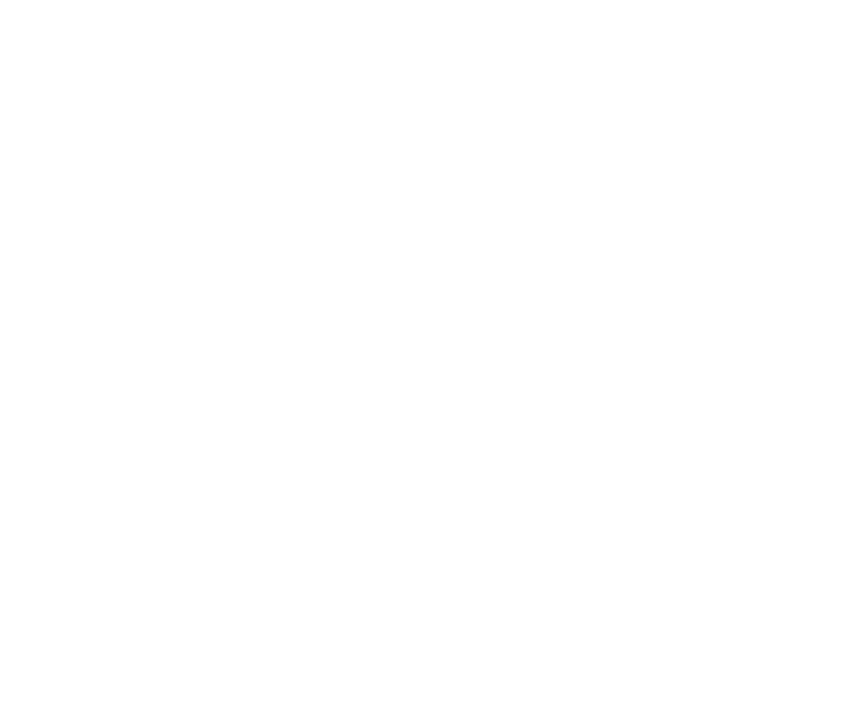
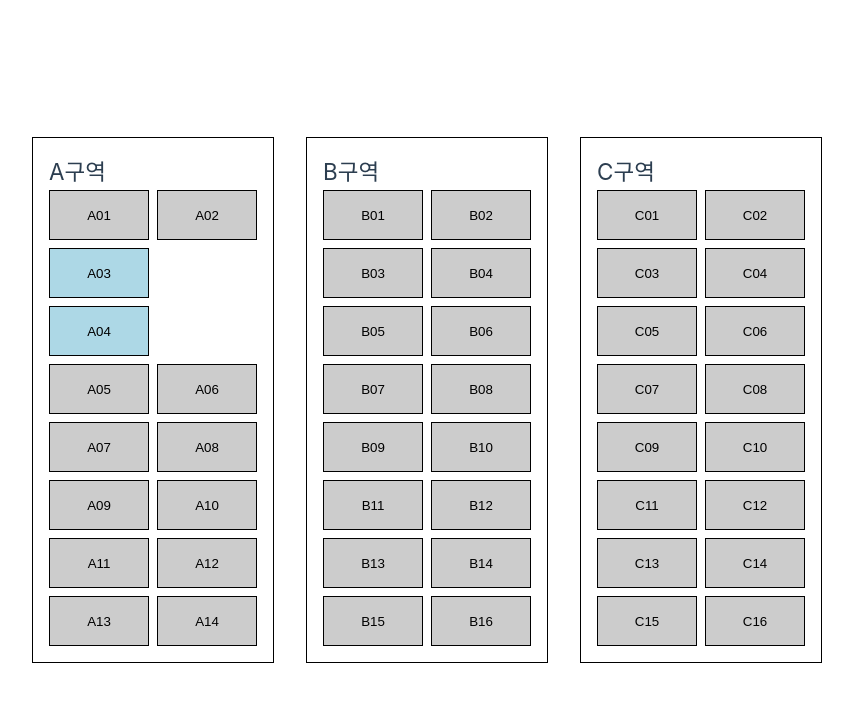
Before and after one commit to chagok-chagok/chagokchagok, a Vue app in the folder frontend/chagokchagok/: page /section in a window 1280 px wide. Before the commit this address had no page. Shown: the top 702 px of the page, without its empty margins (32-885 px from the left). Built offline with nearby package versions, Linux system fonts and the light colour scheme; what vue-sse would draw is missing.

Commit message:
:art: 키오스크 코드 수정
Change-Id: I56d68d55805660200aacc94e416db230ce7c401b

```diff
--- a/frontend/chagokchagok/src/components/kiosk/FirstScreen.vue
+++ b/frontend/chagokchagok/src/components/kiosk/FirstScreen.vue
@@ -27,16 +27,43 @@ import axios from "axios";
 import router from "@/router";
 import { useParkingStore } from "@/stores/parkingStore";
 
+const kioskUrl = "http://localhost:8080/sse/kiosk";
 const currentTime = ref(getCurrentTime());
 const allocatedLocation = ref("");
 const parkingStore = useParkingStore();
 
 onMounted(() => {
+  const sseEvent = new EventSource(kioskUrl);
+  //연결 리스너
+  sseEvent.addEventListener("open", function (e) {
+    //캐치할 에러코드를 써줌
+    console.log(e.data);
+  });
+
+  //에러 리스너
+  sseEvent.addEventListener("error", function (e) {
+    console.log(e);
+  });
+
+  //SENSOR_REPORT 상태코드 리스너 << 이런식으로 등록하면 됨
+  sseEvent.addEventListener("VALID_CAR_NUM", function (e) {
+    const carNumber = e.data; // e.data가 차 번호를 포함하고 있다고 가정합니다.
+    console.log(carNumber);
+    selectParking(true, carNumber); // selectParking에 carNumber를 전달합니다.
+  });
+
+  //SENSOR_REPORT 상태코드 리스너 << 이런식으로 등록하면 됨
+  sseEvent.addEventListener("INVALID_CAR_NUM", function (e) {
+    //캐치할 상태코드를 써줌
+    console.log(e.data);
+    router.push("/third");
+  });
   const interval = setInterval(() => {
     currentTime.value = getCurrentTime();
   }, 10000);
 
   onUnmounted(() => {
+    const sseEvent = new EventSource(kioskUrl);
     clearInterval(interval);
   });
 });
@@ -46,12 +73,12 @@ function getCurrentTime() {
   return now.toTimeString().substring(0, 5);
 }
 
-function selectParking(isDisabled) {
+function selectParking(isDisabled, carNumber) {
   axios
     .post(
       "http://localhost:8080/park/allocation",
       {
-        car_no: "10가1234",
+        car_no: carNumber,
         is_disabled: isDisabled,
       },
       {
@@ -75,6 +102,11 @@ function selectParking(isDisabled) {
 </script>
 
 <style scoped>
+@font-face {
+  font-family: "NotoSansKR";
+  src: url("@/assets/NotoSansKR-Bold.ttf");
+}
+
 .screen-container {
   position: relative;
   font-family: "Arial", sans-serif;
@@ -117,6 +149,7 @@ function selectParking(isDisabled) {
 }
 
 .message {
+  font-family: "NotoSansKR";
   color: #000;
   font-size: 2em;
   text-align: center;
--- a/frontend/chagokchagok/src/components/kiosk/SecondScreen.vue
+++ b/frontend/chagokchagok/src/components/kiosk/SecondScreen.vue
@@ -14,6 +14,8 @@
 <script setup>
 import { ref, onMounted } from "vue";
 import router from "@/router";
+import axios from "axios";
+import { useParkingStore } from "@/stores/parkingStore";
 
 // 현재 시간을 가져오는 함수
 function getCurrentTime() {
@@ -24,35 +26,61 @@ function getCurrentTime() {
 // 현재 시간을 HH:MM 형식으로 반환하는 함수
 const currentTime = ref(getCurrentTime());
 const kioskUrl = "http://localhost:8080/sse/kiosk";
+const parkingStore = useParkingStore();
 
 // 인터벌을 설정하여 현재 시간을 매초마다 업데이트
 onMounted(() => {
   const sseEvent = new EventSource(kioskUrl);
 
-  //연결 리스너
+  // 연결 리스너
   sseEvent.addEventListener("open", function (e) {
-    //캐치할 에러코드를 써줌
     console.log("open");
     console.log(e.data);
   });
 
-  //에러 리스너
+  // 에러 리스너
   sseEvent.addEventListener("error", function (e) {
     console.log("error");
     console.log(e);
   });
 
-  // SENSOR_REPORT 상태코드 리스너 << 이런식으로 등록하면 됨
+  // CONGESTION_CLEAR 상태코드 리스너
   sseEvent.addEventListener("CONGESTION_CLEAR", function (e) {
-    //캐치할 상태코드를 써줌
     console.log("catch");
     console.log(e.data);
-    router.push("/fourth");
+    console.log(e);
+
+    // Axios POST 요청
+    axios
+      .post(
+        "http://localhost:8080/park/allocation",
+        {
+          car_no: carNumber,
+          is_disabled: false, // 예시로 false를 사용, 실제 애플리케이션에 맞게 조정 필요
+        },
+        {
+          headers: {
+            "Content-Type": "application/json",
+          },
+        }
+      )
+      .then((response) => {
+        console.log(response);
+        console.log(response.data.allocated_location);
+        // 성공 로직 처리, 예: 상태 업데이트 또는 라우팅
+        parkingStore.allocatedLocation = response.data.allocated_location;
+        router.push("/fourth");
+      })
+      .catch((error) => {
+        console.error("자리 없음:", error);
+        // 실패 로직 처리, 예: 오류 메시지 표시 또는 다른 페이지로 라우팅
+        router.push("/second");
+      });
   });
 
   setInterval(() => {
     currentTime.value = getCurrentTime();
-  }, 10000000);
+  }, 1000); // 10000000에서 1000으로 변경하여 1초마다 현재 시간 업데이트
 });
 </script>
 
--- a/frontend/chagokchagok/src/router/index.js
+++ b/frontend/chagokchagok/src/router/index.js
@@ -3,12 +3,14 @@ import FirstScreen from "../components/kiosk/FirstScreen.vue";
 import SecondScreen from "../components/kiosk/SecondScreen.vue";
 import ThirdScreen from "../components/kiosk/ThirdScreen.vue";
 import FourthScreen from "../components/kiosk/FourthScreen.vue";
+import ParkingSection from "../views/admin/ParkingSection.vue";
 
 const routes = [
   { path: "/", component: FirstScreen },
   { path: "/second", component: SecondScreen },
   { path: "/third", component: ThirdScreen },
   { path: "/fourth", component: FourthScreen },
+  { path: "/section", component: ParkingSection },
 ];
 
 const router = createRouter({
--- /dev/null
+++ b/frontend/chagokchagok/src/views/admin/ParkingSection.vue
@@ -0,0 +1,147 @@
+<template>
+  <div class="parking-lot">
+    <section
+      class="parking-section"
+      v-for="section in parkingSections"
+      :key="section.name"
+    >
+      <h2>{{ section.name }}구역</h2>
+      <div class="spaces-grid">
+        <button
+          class="space"
+          v-for="space in section.spaces"
+          :key="space.id"
+          :class="{
+            disabled: space.disabled,
+            large: space.large,
+            selected: selectedSpace === space,
+          }"
+          @click="selectSpace(space)"
+        >
+          {{ space.id }}
+        </button>
+      </div>
+    </section>
+    <div v-if="selectedSpace" class="space-details">
+      <p>차량번호: {{ selectedSpace.vehicleNumber }}</p>
+      <p>입차시간: {{ selectedSpace.entryTime }}</p>
+      <button @click="releaseBarrier">차단바 해제</button>
+      <button @click="exchangeSpace">자리 교환하기</button>
+      <button class="close-button" @click="closeDetails">&times;</button>
+    </div>
+  </div>
+</template>
+
+<script setup>
+import { ref } from "vue";
+
+const parkingSections = ref([
+  {
+    name: "A",
+    spaces: generateParkingSpaces("A", 14, { large: [3, 4] }), // A03, A04 are larger and disabled
+  },
+  {
+    name: "B",
+    spaces: generateParkingSpaces("B", 16), // Regular spaces
+  },
+  {
+    name: "C",
+    spaces: generateParkingSpaces("C", 16), // Regular spaces
+  },
+]);
+
+// This function generates parking spaces with a 'disabled' state for given indices.
+function generateParkingSpaces(sectionName, totalSpaces, options = {}) {
+  const { large } = options;
+  return Array.from({ length: totalSpaces }, (_, i) => {
+    const index = i + 1;
+    return {
+      id: `${sectionName}${String(index).padStart(2, "0")}`,
+      disabled: large && large.includes(index),
+      large: large && large.includes(index),
+    };
+  });
+}
+
+const selectedSpace = ref(null);
+
+const selectSpace = (space) => {
+  selectedSpace.value = space;
+  selectedSpace.value.vehicleNumber = "19가1234";
+  selectedSpace.value.entryTime = "2024-01-18 15:30:00";
+};
+const releaseBarrier = () => {
+  // Logic to release the parking barrier
+  alert("차단바가 해제되었습니다.");
+};
+
+const exchangeSpace = () => {
+  // Logic to exchange the parking space
+  alert("자리 교환이 완료되었습니다.");
+};
+
+const closeDetails = () => {
+  selectedSpace.value = null;
+};
+</script>
+<style scoped>
+.parking-lot {
+  display: flex;
+  justify-content: space-around;
+  gap: 2rem;
+}
+
+.parking-section {
+  border: 1px solid #000;
+  padding: 1rem;
+}
+
+.spaces-grid {
+  display: grid;
+  grid-template-columns: repeat(2, 1fr); /* Two columns for parking spaces */
+  grid-gap: 0.5rem;
+}
+
+.space {
+  width: 100px;
+  height: 50px;
+  border: 1px solid #000;
+  display: flex;
+  justify-content: center;
+  align-items: center;
+  background-color: #ccc; /* Default color for unoccupied space */
+}
+
+.space.disabled {
+  background-color: #add8e6; /* Disabled space color */
+}
+
+.space.large {
+  grid-column: span 2; /* Large spaces take up two columns */
+}
+
+.space.selected {
+  background-color: #90ee90; /* Light green color to indicate selection */
+}
+
+.space-details {
+  position: absolute;
+  top: 20%;
+  left: 50%;
+  transform: translateX(-50%);
+  background-color: white;
+  padding: 1rem;
+  border: 1px solid #000;
+  z-index: 10;
+}
+
+.close-button {
+  position: absolute;
+  top: 0.5rem;
+  right: 0.5rem;
+  background-color: transparent;
+  border: none;
+  cursor: pointer;
+  font-size: 1.5rem;
+}
+</style>
```
Also changed, not shown: 1 other file (tests, documents, lock files or other folders).
